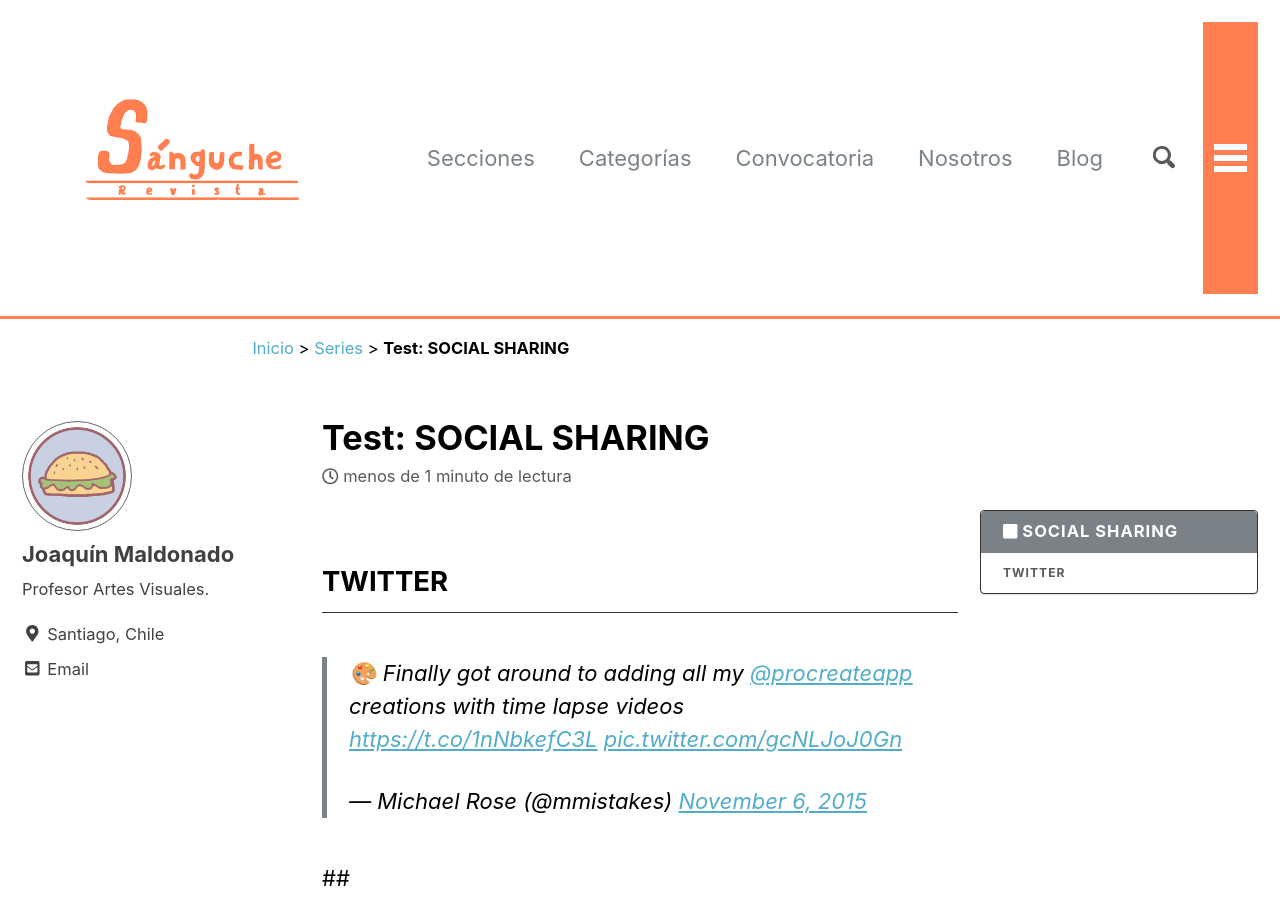
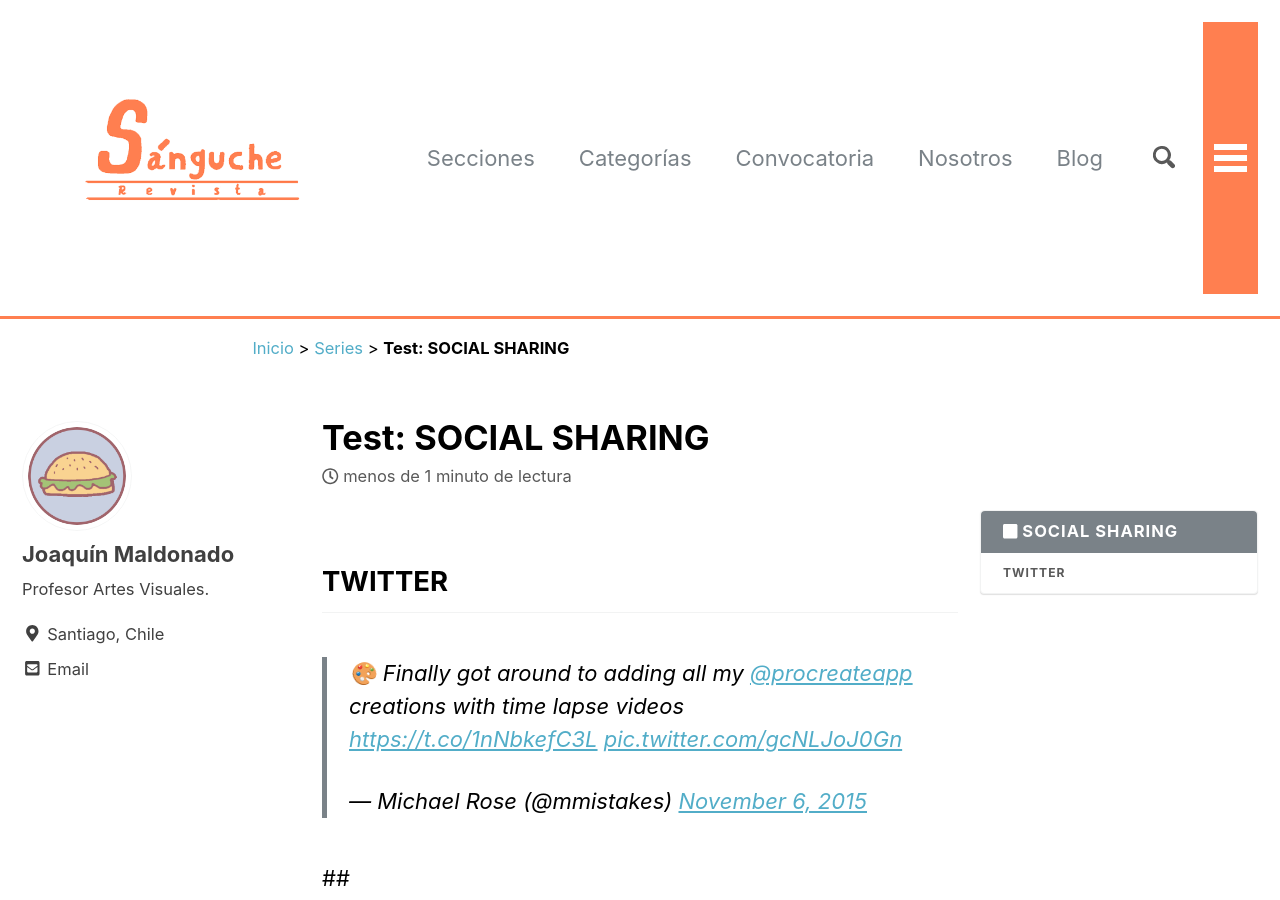
Before and after one commit to sangucherevista/sangucherevista.github.io, a Jekyll site: the page built from _posts/2010-03-29-test-social-sharing.md, in a window 1280 px wide and 900 px high. Built offline with Jekyll 4.4.1, drawn with Linux system fonts in a browser that asks for light colours; nearby versions of some CDN libraries; comment, search, counter and statistics services are not loaded.

Commit message:
Updated '_sass/minimal-mistakes/_variables.scss' via CloudCannon

```diff
--- a/_sass/minimal-mistakes/_variables.scss
+++ b/_sass/minimal-mistakes/_variables.scss
@@ -61,7 +61,7 @@
 $code-background-color-dark: $light-gray !default;
 $text-color: $black !default;
 $muted-text-color: mix(#fff, $text-color, 35%) !default;
-$border-color: $darker-gray !default;
+$border-color: $lighter-gray !default;
 $form-background-color: $lighter-gray !default;
 $footer-background-color: $coral !default;
 
```
